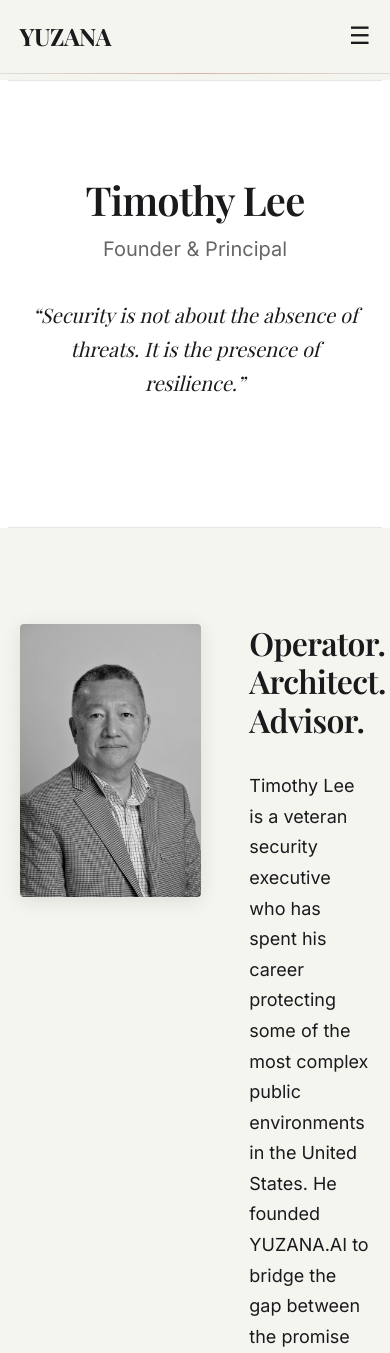
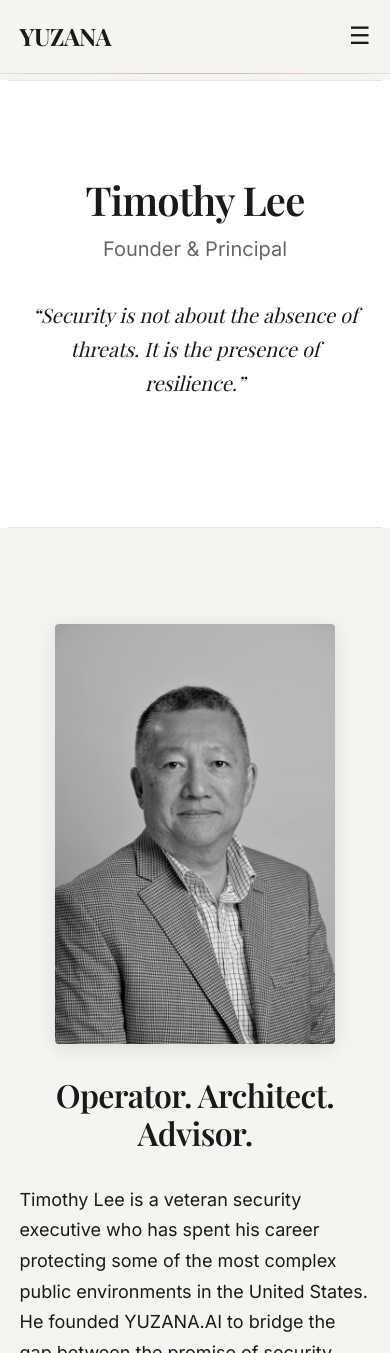
Before and after one commit to chrislee973/yuzana-ai, a Next.js app: page /founder in a window 390 px wide. Shown: the top 1353 px of the page. Built offline with nearby package versions, Linux system fonts and the light colour scheme.

Commit message:
fix founder page layout issue for mobile breakpoint

```diff
--- a/src/app/globals.css
+++ b/src/app/globals.css
@@ -477,8 +477,8 @@
 
 /* Bio Grid Layout: Text Left, Photo Right */
 .bio-grid {
-    display: grid !important;
-    grid-template-columns: 1.5fr 1fr !important;
+    display: grid;
+    grid-template-columns: 1.5fr 1fr;
     gap: 5rem;
     align-items: start;
 }
@@ -522,17 +522,24 @@
 @media (max-width: 768px) {
     .bio-grid {
         grid-template-columns: 1fr;
-        gap: 3rem;
+        gap: 2rem;
     }
 
     .bio-photo {
         position: static;
         order: -1;
-        text-align: center;
+        width: 100%;
+        display: flex;
+        justify-content: center;
     }
 
     .founder-headshot {
-        max-width: 300px;
+        max-width: 280px;
+        margin: 0 auto;
+    }
+
+    .bio-content h2 {
+        text-align: center;
     }
 }
 
```
